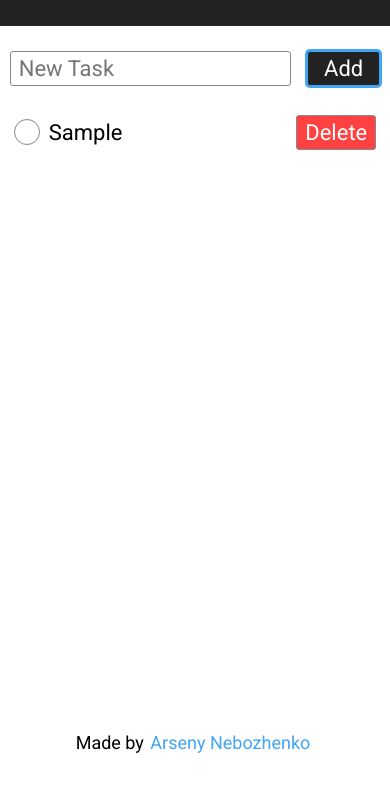
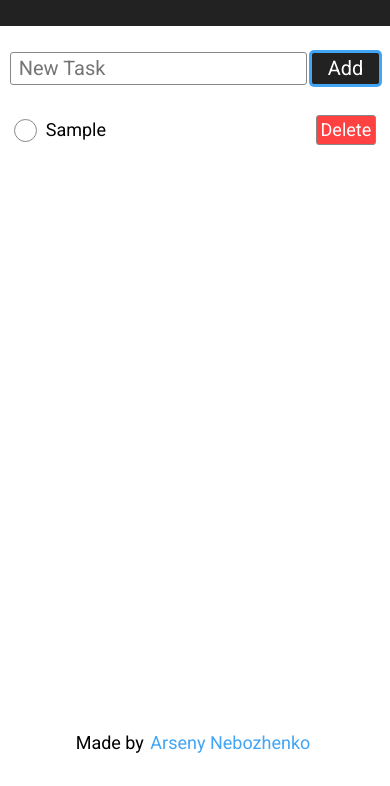
Before and after one commit to yap8/todo-mvc, a website built with webpack: page src/index.html in a window 390 px wide. Both pictures are taken after typing "Sample" into the empty fields and a click on the button "Add". Shown: the part 58-844 px from the top of the page. Built offline with nearby package versions, Linux system fonts and the light colour scheme.

Commit message:
improved mobile version

```diff
--- a/src/styles/blocks/_input-form.scss
+++ b/src/styles/blocks/_input-form.scss
@@ -2,6 +2,9 @@
   width: 100%;
   display: flex;
   justify-content: center;
+  @media (max-width: 768px) {
+    justify-content: space-between;
+  }
   &__textfield {
     border: 1px solid #888;
     border-radius: 3px;
@@ -18,7 +21,8 @@
       box-shadow: 0 0 0 2px #42A5F5;
     }
     @media (max-width: 768px) {
-      font-size: 22px;
+      margin-right: 4px;
+      font-size: 20px;
     }
   }
   &__add-button {
@@ -40,7 +44,7 @@
       box-shadow: 0 0 0 2px #42A5F5;
     }
     @media (max-width: 768px) {
-      font-size: 22px;
+      font-size: 20px;
     }
   }
 }
--- a/src/styles/blocks/_list.scss
+++ b/src/styles/blocks/_list.scss
@@ -32,6 +32,9 @@
       &:hover {
         background-color: darken(#1ea433, 5);
       }
+      @media (max-width: 768px) {
+        font-size: 16px;
+      }
     }
     &:focus {
       outline: 0;
@@ -40,8 +43,8 @@
     }
     @media (max-width: 768px) {
       margin-right: 4px;
-      height: 26px;
-      width: 26px;
+      height: 23px;
+      width: 23px;
     }
   }
   &__item-textfield {
@@ -57,7 +60,7 @@
       box-shadow: 0 0 0 2px #42A5F5;
     }
     @media (max-width: 768px) {
-      font-size: 22px;
+      font-size: 18px;
       margin-right: 4px;
     }
   }
@@ -80,7 +83,8 @@
       box-shadow: 0 0 0 2px #42A5F5;
     }
     @media (max-width: 768px) {
-      font-size: 22px;
+      padding: 0 4px;
+      font-size: 18px;
     }
   }
 }
```
